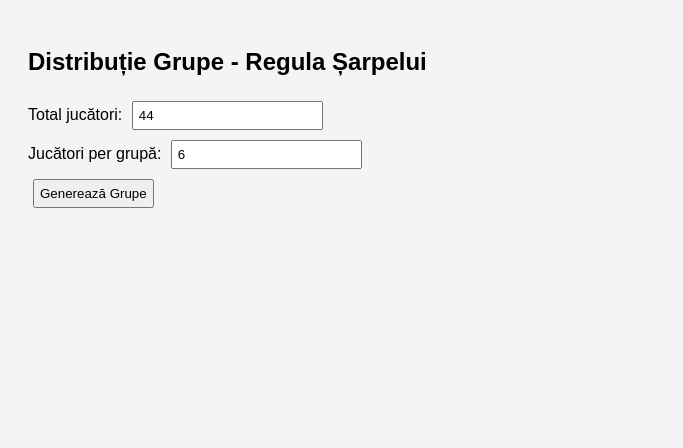
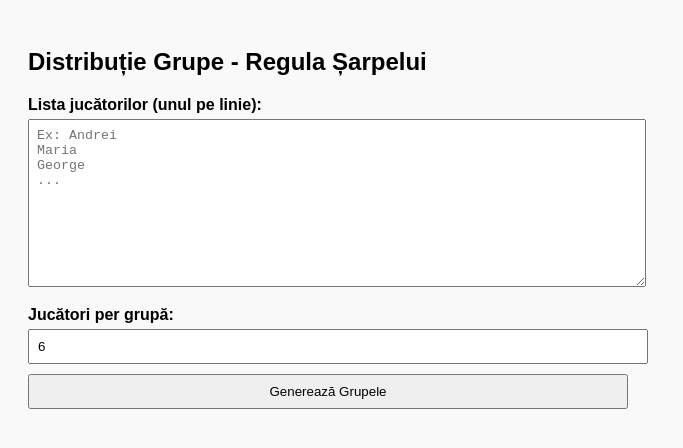
Before and after one commit to gabilita/ping_pong_groups, a plain HTML site: page index.html in a window 1280 px wide. Shown: the whole page, without its empty margins (0-683 px from the left). Drawn offline with Linux system fonts and the light colour scheme.

Commit message:
Update index.html
Updated index.html with textarea

```diff
--- a/index.html
+++ b/index.html
@@ -4,33 +4,46 @@
   <meta charset="UTF-8">
   <title>Distribuție Grupe - Regula Șarpelui</title>
   <style>
-    body { font-family: Arial; padding: 20px; background: #f4f4f4; }
-    input, button { margin: 5px; padding: 5px; }
-    .grupa { margin-top: 10px; padding: 10px; background: #fff; border: 1px solid #ccc; }
+    body { font-family: Arial; padding: 20px; background: #f9f9f9; }
+    input, button, textarea { margin: 5px 0; padding: 8px; width: 100%; max-width: 600px; }
+    .grupa { margin-top: 10px; padding: 10px; background: #fff; border: 1px solid #ccc; width: fit-content; }
+    label { font-weight: bold; display: block; margin-top: 10px; }
+    #rezultat { margin-top: 20px; }
   </style>
 </head>
 <body>
   <h2>Distribuție Grupe - Regula Șarpelui</h2>
-  <label>Total jucători: <input type="number" id="totalJucatori" value="44"></label><br>
-  <label>Jucători per grupă: <input type="number" id="jucatoriPerGrupa" value="6"></label><br>
-  <button onclick="genereazaGrupe()">Generează Grupe</button>
+
+  <label for="jucatoriInput">Lista jucătorilor (unul pe linie):</label>
+  <textarea id="jucatoriInput" rows="10" placeholder="Ex: Andrei&#10;Maria&#10;George&#10;..."></textarea>
+
+  <label for="jucatoriPerGrupa">Jucători per grupă:</label>
+  <input type="number" id="jucatoriPerGrupa" value="6" min="1">
+
+  <button onclick="genereazaGrupe()">Generează Grupele</button>
 
   <div id="rezultat"></div>
 
   <script>
     function genereazaGrupe() {
-      const total = parseInt(document.getElementById('totalJucatori').value);
+      const inputText = document.getElementById('jucatoriInput').value.trim();
+      const jucatori = inputText.split('\n').map(n => n.trim()).filter(n => n);
       const peGrupa = parseInt(document.getElementById('jucatoriPerGrupa').value);
+      const total = jucatori.length;
+
+      if (total === 0 || isNaN(peGrupa) || peGrupa < 1) {
+        alert("Introdu o listă validă de jucători și un număr valid de jucători pe grupă.");
+        return;
+      }
+
+      const nrGrupe = Math.ceil(total / peGrupa);
+      const grupe = Array.from({ length: nrGrupe }, () => []);
       const numeGrupe = 'ABCDEFGHIJKLMNOPQRSTUVWXYZ';
-      const nrGrupe = Math.ceil(total / peGrupa);
 
-      // inițializare grupe
-      let grupe = Array.from({ length: nrGrupe }, () => []);
-
-      let directie = 1; // 1 = spre dreapta, -1 = spre stânga
-      let idx = 0;
-      for (let i = 1; i <= total; i++) {
-        grupe[idx].push(i);
+      // Regula șarpelui
+      let idx = 0, directie = 1;
+      for (let i = 0; i < total; i++) {
+        grupe[idx].push(jucatori[i]);
 
         if (directie === 1) {
           if (idx < nrGrupe - 1) {
@@ -47,13 +60,14 @@
         }
       }
 
-      // Afișare rezultate
+      // Afișare
       const container = document.getElementById('rezultat');
       container.innerHTML = '';
       grupe.forEach((grupa, i) => {
         const div = document.createElement('div');
         div.className = 'grupa';
-        div.innerHTML = `<strong>Grupa ${numeGrupe[i]}</strong>: ${grupa.join(', ')}`;
+        const nume = numeGrupe[i] || `Grupa ${i + 1}`;
+        div.innerHTML = `<strong>Grupa ${nume}</strong>:<br>${grupa.join('<br>')}`;
         container.appendChild(div);
       });
     }
```
